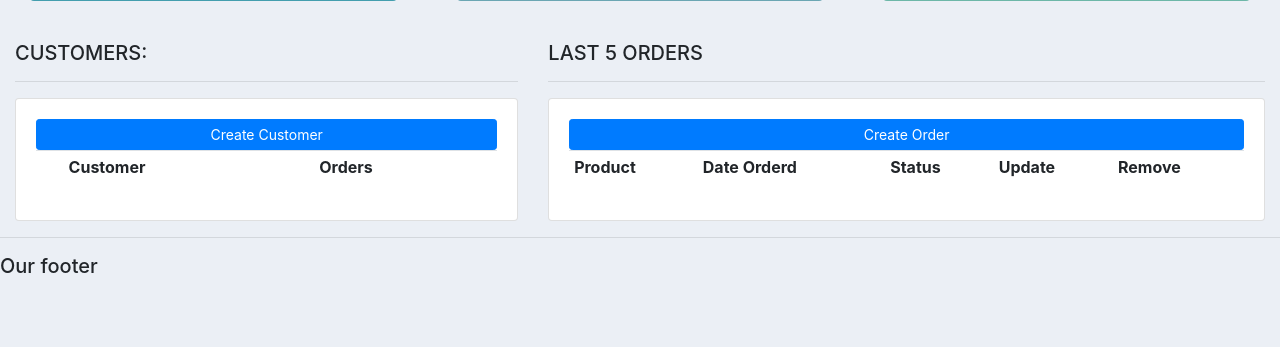
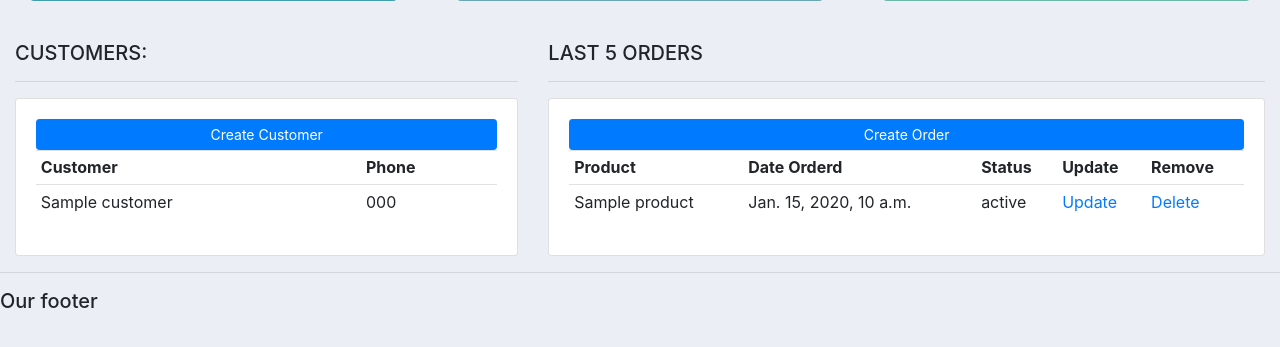
Before and after one commit to abantika-saha/Customer-Management-Website, a Django app: template accounts/templates/accounts/dashboard.html in a window 1280 px wide. Shown: the part 228-575 px from the top of the page. Run offline with Django 3.2, Linux system fonts and the light colour scheme; the template is opened without the code that fills it: most values are stand-ins (such as "Sample title", 1, 10 or a date in 2020); lists and menus that the app fills with data are empty; some libraries are stand-ins or nearby versions.

Commit message:
Update dashboard.html

```diff
--- a/accounts/templates/accounts/dashboard.html
+++ b/accounts/templates/accounts/dashboard.html
@@ -14,10 +14,17 @@
 			<a class="btn btn-primary  btn-sm btn-block" href="">Create Customer</a>
 			<table class="table table-sm">
 				<tr>
-					<th></th>
 					<th>Customer</th>
-					<th>Orders</th>
+					<th>Phone</th>
 				</tr>
+
+				{% for customer in customers %}
+					<tr>
+
+						<td>{{customer.name}}</td>
+						<td>{{customer.phone}}</td>
+					</tr>
+				{% endfor %}
 
 			</table>
 		</div>
@@ -37,6 +44,18 @@
 					<th>Remove</th>
 				</tr>
 
+				{% for order in orders %}
+					<tr>
+						<td>{{order.product}}</td>
+						<td>{{order.date_created}}</td>
+						<td>{{order.status}}</td>
+						<td><a href="">Update</a></td>
+						<td><a href="">Delete</a></td>
+
+					</tr>
+				{% endfor %}
+
+
 			</table>
 		</div>
 	</div>
```
